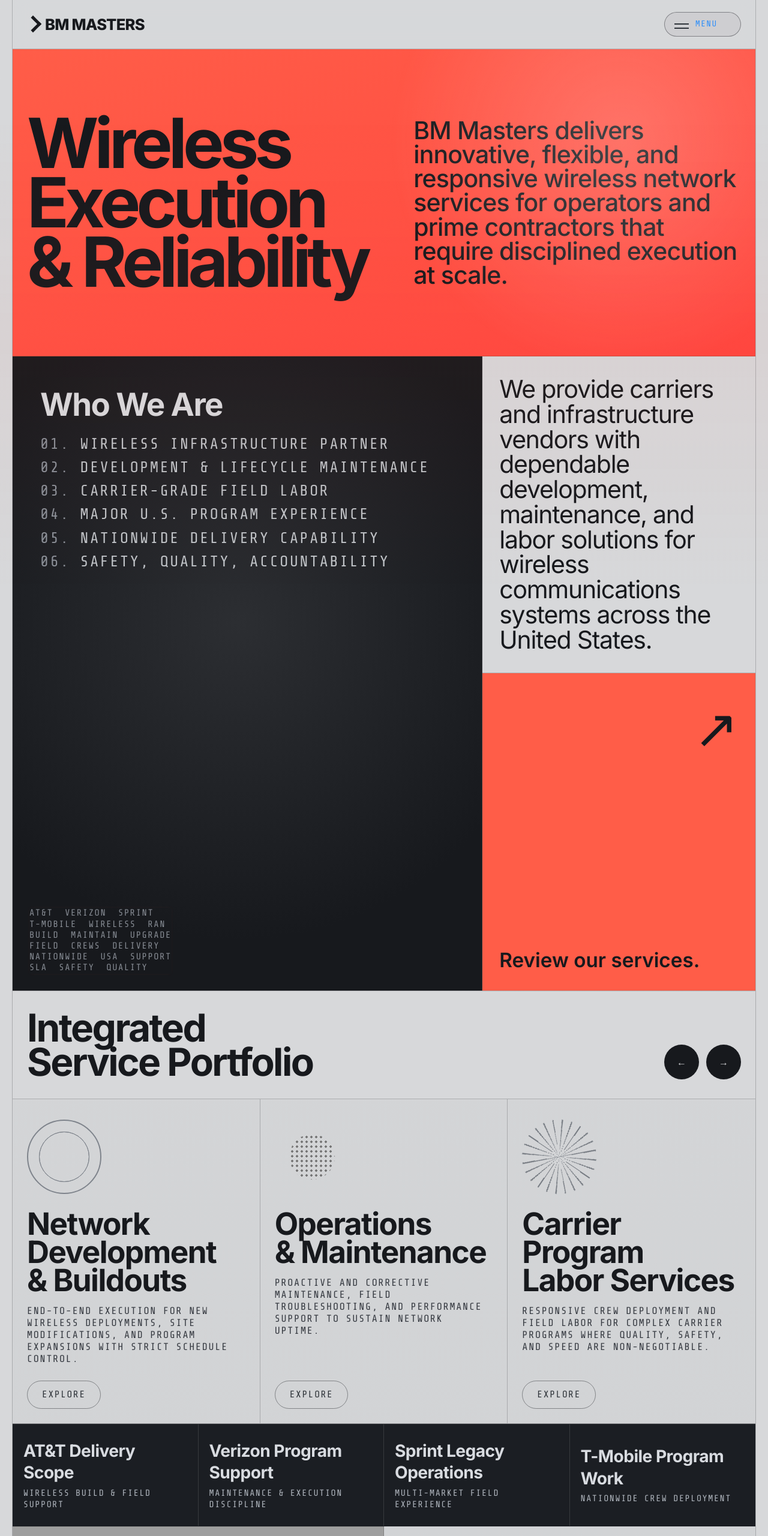
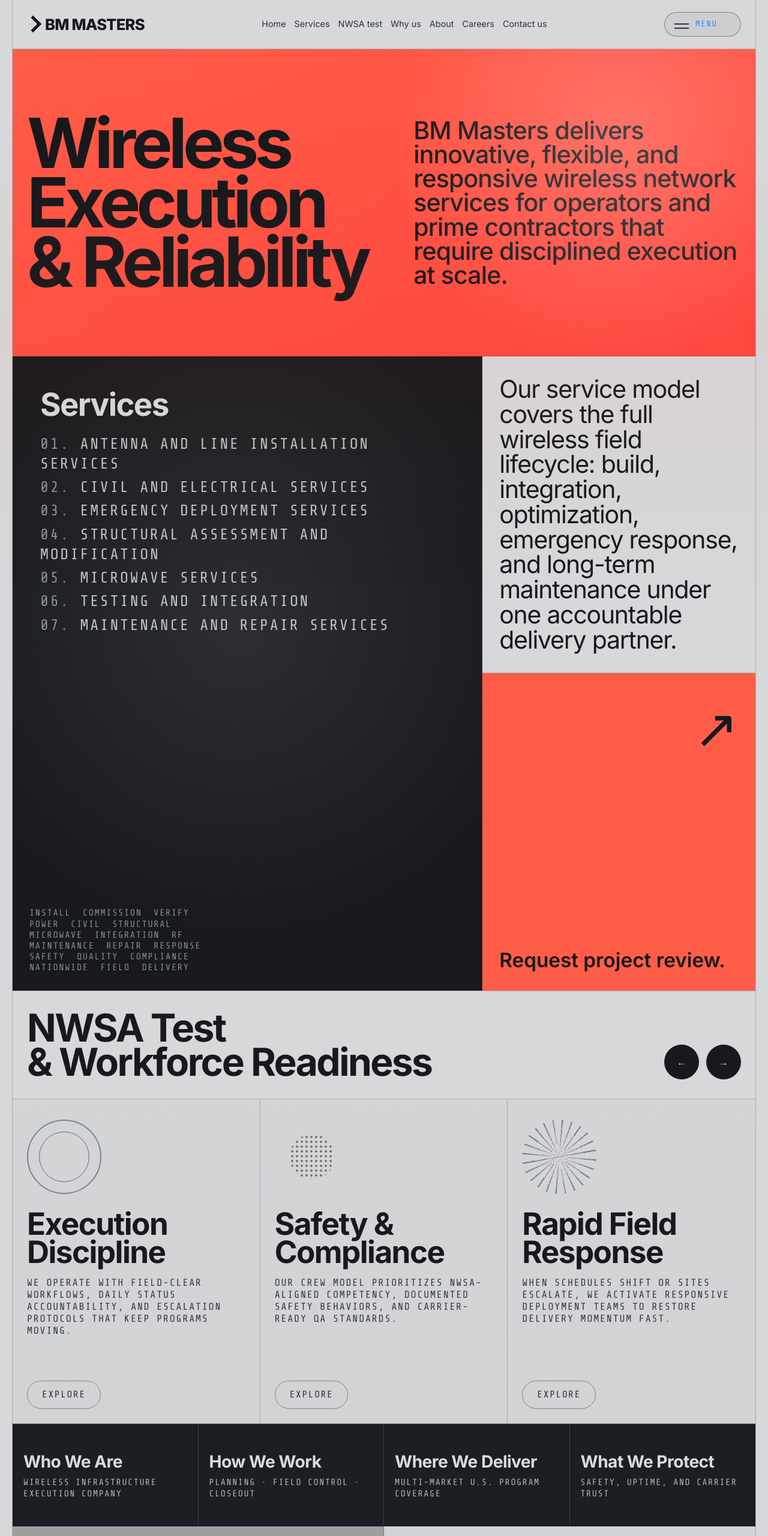
Before and after one commit to warpcoredynamics/towertech-solutions, a website: page index.html in a window 1280 px wide. Shown: the top 2560 px of the page at 60% size. Drawn offline with nearby package versions, Linux system fonts and the light colour scheme; grey boxes are pictures that could not be loaded.

Commit message:
content: restructure sections to match reference menu and rewrite copy

```diff
--- a/index.html
+++ b/index.html
@@ -16,6 +16,17 @@
         <span class="brand-mark"></span>
         <span>BM MASTERS</span>
       </a>
+
+      <nav class="top-nav" aria-label="Primary">
+        <a href="#top">Home</a>
+        <a href="#services">Services</a>
+        <a href="#nwsa">NWSA test</a>
+        <a href="#why-us">Why us</a>
+        <a href="#about">About</a>
+        <a href="#careers">Careers</a>
+        <a href="#contact">Contact us</a>
+      </nav>
+
       <a class="menu-pill" href="#contact" aria-label="Open contact section">
         <span aria-hidden="true"></span>
         <b class="mono">Menu</b>
@@ -25,96 +36,97 @@
       <h1>Wireless<br/>Execution<br/>&amp; Reliability</h1>
       <p class="hero-copy">BM Masters delivers innovative, flexible, and responsive wireless network services for operators and prime contractors that require disciplined execution at scale.</p>
     </section>
-    <section class="status-grid reveal" id="about">
+    <section class="status-grid reveal" id="services">
       <article class="status-left">
-        <h2>Who We Are</h2>
+        <h2>Services</h2>
         <ul class="mono">
-          <li data-n="01">Wireless Infrastructure Partner</li>
-          <li data-n="02">Development &amp; Lifecycle Maintenance</li>
-          <li data-n="03">Carrier-Grade Field Labor</li>
-          <li data-n="04">Major U.S. Program Experience</li>
-          <li data-n="05">Nationwide Delivery Capability</li>
-          <li data-n="06">Safety, Quality, Accountability</li>
+          <li data-n="01">Antenna and Line Installation Services</li>
+          <li data-n="02">Civil and Electrical Services</li>
+          <li data-n="03">Emergency Deployment Services</li>
+          <li data-n="04">Structural Assessment and Modification</li>
+          <li data-n="05">Microwave Services</li>
+          <li data-n="06">Testing and Integration</li>
+          <li data-n="07">Maintenance and Repair Services</li>
         </ul>
-        <div class="matrix mono">AT&amp;T  VERIZON  SPRINT
-T-MOBILE  WIRELESS  RAN
-BUILD  MAINTAIN  UPGRADE
-FIELD  CREWS  DELIVERY
-NATIONWIDE  USA  SUPPORT
-SLA  SAFETY  QUALITY</div>
+        <div class="matrix mono">INSTALL  COMMISSION  VERIFY
+POWER  CIVIL  STRUCTURAL
+MICROWAVE  INTEGRATION  RF
+MAINTENANCE  REPAIR  RESPONSE
+SAFETY  QUALITY  COMPLIANCE
+NATIONWIDE  FIELD  DELIVERY</div>
       </article>
 
       <div class="status-right">
-        <div class="status-copy">We provide carriers and infrastructure vendors with dependable development, maintenance, and labor solutions for wireless communications systems across the United States.</div>
+        <div class="status-copy">Our service model covers the full wireless field lifecycle: build, integration, optimization, emergency response, and long-term maintenance under one accountable delivery partner.</div>
         <div class="status-cta">
           <div class="arrow">↗</div>
-          <a href="#services">Review our services.</a>
+          <a href="#contact">Request project review.</a>
         </div>
       </div>
     </section>
-    <section class="intro reveal" id="services">
-      <h2>Integrated<br/>Service Portfolio</h2>
+    <section class="intro reveal" id="nwsa">
+      <h2>NWSA Test<br/>&amp; Workforce Readiness</h2>
       <div class="nav-circles" aria-hidden="true"><i>←</i><i>→</i></div>
     </section>
-    <section class="cap-grid reveal">
+    <section class="cap-grid reveal" id="why-us">
       <article class="cap-card">
         <div class="icon orb" aria-hidden="true"></div>
-        <h3>Network Development<br/>&amp; Buildouts</h3>
-        <p class="mono">END-TO-END EXECUTION FOR NEW WIRELESS DEPLOYMENTS, SITE MODIFICATIONS, AND PROGRAM EXPANSIONS WITH STRICT SCHEDULE CONTROL.</p>
+        <h3>Execution<br/>Discipline</h3>
+        <p class="mono">WE OPERATE WITH FIELD-CLEAR WORKFLOWS, DAILY STATUS ACCOUNTABILITY, AND ESCALATION PROTOCOLS THAT KEEP PROGRAMS MOVING.</p>
         <a class="pill mono" href="#contact">Explore</a>
       </article>
 
       <article class="cap-card">
         <div class="icon dots" aria-hidden="true"></div>
-        <h3>Operations<br/>&amp; Maintenance</h3>
-        <p class="mono">PROACTIVE AND CORRECTIVE MAINTENANCE, FIELD TROUBLESHOOTING, AND PERFORMANCE SUPPORT TO SUSTAIN NETWORK UPTIME.</p>
+        <h3>Safety &amp;<br/>Compliance</h3>
+        <p class="mono">OUR CREW MODEL PRIORITIZES NWSA-ALIGNED COMPETENCY, DOCUMENTED SAFETY BEHAVIORS, AND CARRIER-READY QA STANDARDS.</p>
         <a class="pill mono" href="#contact">Explore</a>
       </article>
 
       <article class="cap-card">
         <div class="icon star" aria-hidden="true"></div>
-        <h3>Carrier Program<br/>Labor Services</h3>
-        <p class="mono">RESPONSIVE CREW DEPLOYMENT AND FIELD LABOR FOR COMPLEX CARRIER PROGRAMS WHERE QUALITY, SAFETY, AND SPEED ARE NON-NEGOTIABLE.</p>
+        <h3>Rapid Field<br/>Response</h3>
+        <p class="mono">WHEN SCHEDULES SHIFT OR SITES ESCALATE, WE ACTIVATE RESPONSIVE DEPLOYMENT TEAMS TO RESTORE DELIVERY MOMENTUM FAST.</p>
         <a class="pill mono" href="#contact">Explore</a>
       </article>
     </section>
-    <section class="proof-grid reveal" id="credentials">
+    <section class="proof-grid reveal" id="about">
       <article class="proof-item">
-        <strong>AT&amp;T Delivery Scope</strong>
-        <span class="mono">WIRELESS BUILD &amp; FIELD SUPPORT</span>
+        <strong>Who We Are</strong>
+        <span class="mono">WIRELESS INFRASTRUCTURE EXECUTION COMPANY</span>
       </article>
       <article class="proof-item">
-        <strong>Verizon Program Support</strong>
-        <span class="mono">MAINTENANCE &amp; EXECUTION DISCIPLINE</span>
+        <strong>How We Work</strong>
+        <span class="mono">PLANNING · FIELD CONTROL · CLOSEOUT</span>
       </article>
       <article class="proof-item">
-        <strong>Sprint Legacy Operations</strong>
-        <span class="mono">MULTI-MARKET FIELD EXPERIENCE</span>
+        <strong>Where We Deliver</strong>
+        <span class="mono">MULTI-MARKET U.S. PROGRAM COVERAGE</span>
       </article>
       <article class="proof-item">
-        <strong>T-Mobile Program Work</strong>
-        <span class="mono">NATIONWIDE CREW DEPLOYMENT</span>
+        <strong>What We Protect</strong>
+        <span class="mono">SAFETY, UPTIME, AND CARRIER TRUST</span>
       </article>
     </section>
-    <section class="news-grid reveal">
+    <section class="news-grid reveal" id="careers">
       <div class="news-image" role="img" aria-label="Wireless operations visual"></div>
       <div class="news-stack">
         <article class="news-item">
-          <h4>BM Masters supports major carriers with high-accountability wireless services and field labor across the U.S. market.</h4>
-          <div class="date mono">National Program Coverage</div>
-          <p class="mono">STRUCTURED DELIVERY SUPPORT FOR AT&amp;T, VERIZON, SPRINT, AND T-MOBILE ENVIRONMENTS WITH CONSISTENT QUALITY STANDARDS.</p>
+          <h4>Careers at BM Masters</h4>
+          <div class="date mono">Field Engineers · Tower Technicians · Integration Specialists</div>
+          <p class="mono">JOIN A TEAM THAT VALUES SAFETY, DISCIPLINE, AND PROFESSIONAL GROWTH ACROSS HIGH-IMPACT WIRELESS INFRASTRUCTURE PROGRAMS.</p>
         </article>
 
         <article class="news-item">
-          <h4>Our operating model combines flexibility and control, enabling rapid mobilization without compromising safety or compliance.</h4>
-          <div class="date mono">Execution Framework</div>
-          <p class="mono">CLEAR REPORTING, CREW GOVERNANCE, AND FIELD COORDINATION THAT GIVE PROGRAM MANAGERS REAL-TIME DELIVERY CONFIDENCE.</p>
+          <h4>Why professionals choose us</h4>
+          <div class="date mono">Training · Accountability · Advancement</div>
+          <p class="mono">WE INVEST IN CAPABILITY DEVELOPMENT, STRONG FIELD LEADERSHIP, AND CLEAR PERFORMANCE STANDARDS THAT REWARD EXCELLENCE.</p>
         </article>
 
         <article class="news-item" id="contact">
-          <h4>Contact BM Masters</h4>
+          <h4>Contact us</h4>
           <div class="date mono">Philadelphia PA, United States · info@bm-masters.com</div>
-          <p class="mono">REQUEST A CONSULTATION · 267 356 2999 · 267 592 7107 · WIRELESS SERVICES &amp; MAINTENANCE SUPPORT.</p>
+          <p class="mono">267 356 2999 · 267 592 7107 · REQUEST A CONSULTATION FOR SERVICES, PARTNERSHIPS, OR CAREER OPPORTUNITIES.</p>
         </article>
       </div>
     </section>
--- a/styles/main.css
+++ b/styles/main.css
@@ -106,6 +106,26 @@
       border-bottom: 0;
       transform: rotate(45deg);
     }
+
+
+
+    .top-nav {
+      display: flex;
+      align-items: center;
+      gap: 14px;
+      flex-wrap: wrap;
+      margin: 0 16px;
+    }
+
+    .top-nav a {
+      text-decoration: none;
+      color: #2e3238;
+      font-size: .9rem;
+      transition: color .2s ease;
+      white-space: nowrap;
+    }
+
+    .top-nav a:hover { color: #111317; }
 
     .menu-pill {
       display: inline-flex;
@@ -373,6 +393,10 @@
       .proof-grid { grid-template-columns: repeat(2, minmax(0, 1fr)); }
     }
 
+    @media (max-width: 1080px) {
+      .top-nav { display: none; }
+    }
+
     @media (max-width: 980px) {
       .hero,
       .status-grid,
@@ -397,6 +421,7 @@
       .news-item,
       .proof-item { padding-left: 16px; padding-right: 16px; }
 
+      .top-nav { display: none; }
       .menu-pill { min-width: 112px; }
       .menu-pill b { font-size: .8rem; }
       .matrix { display: none; }
```
Also changed, not shown: src/partials/capabilities.html (+7 -7 lines), src/partials/header.html (+11 -0 lines), src/partials/intro.html (+2 -2 lines), src/partials/news.html (+9 -9 lines), src/partials/proof.html (+9 -9 lines), src/partials/status.html (+17 -16 lines).
